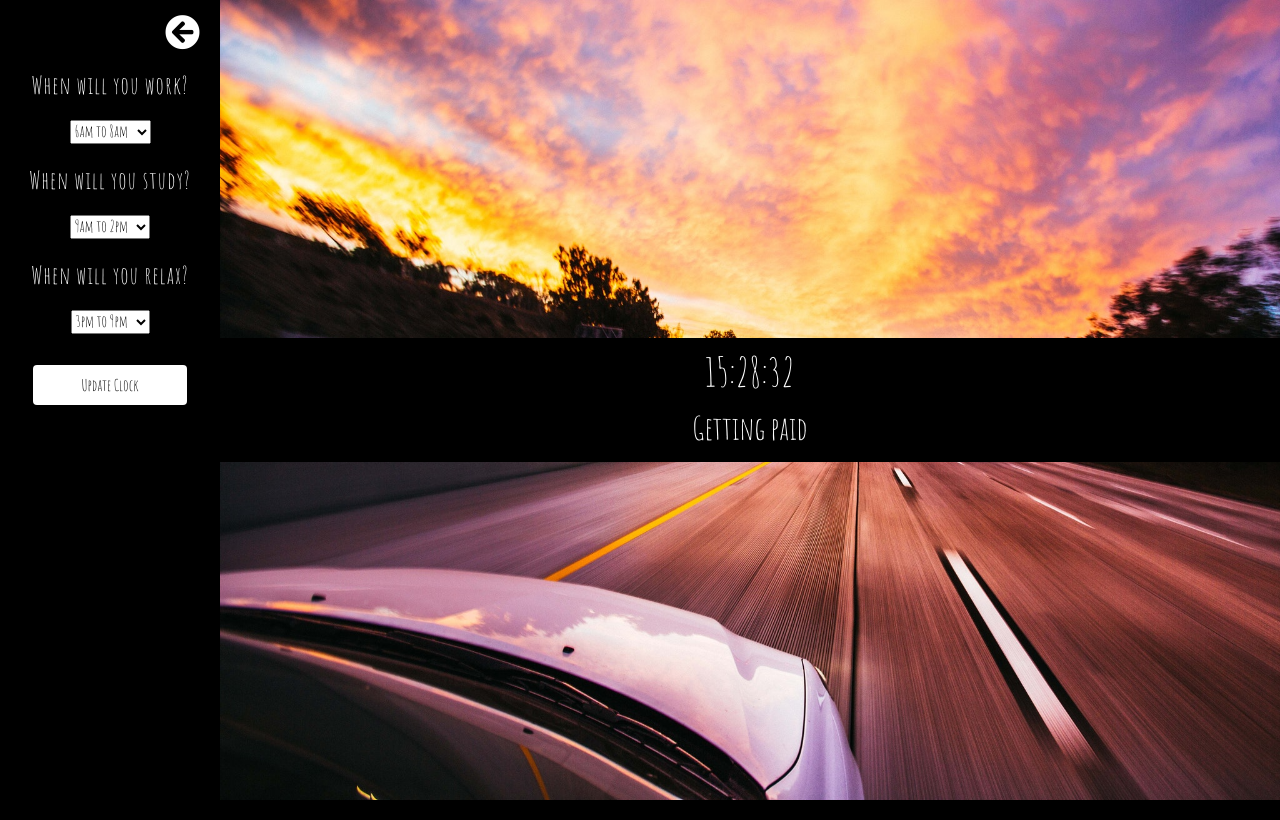
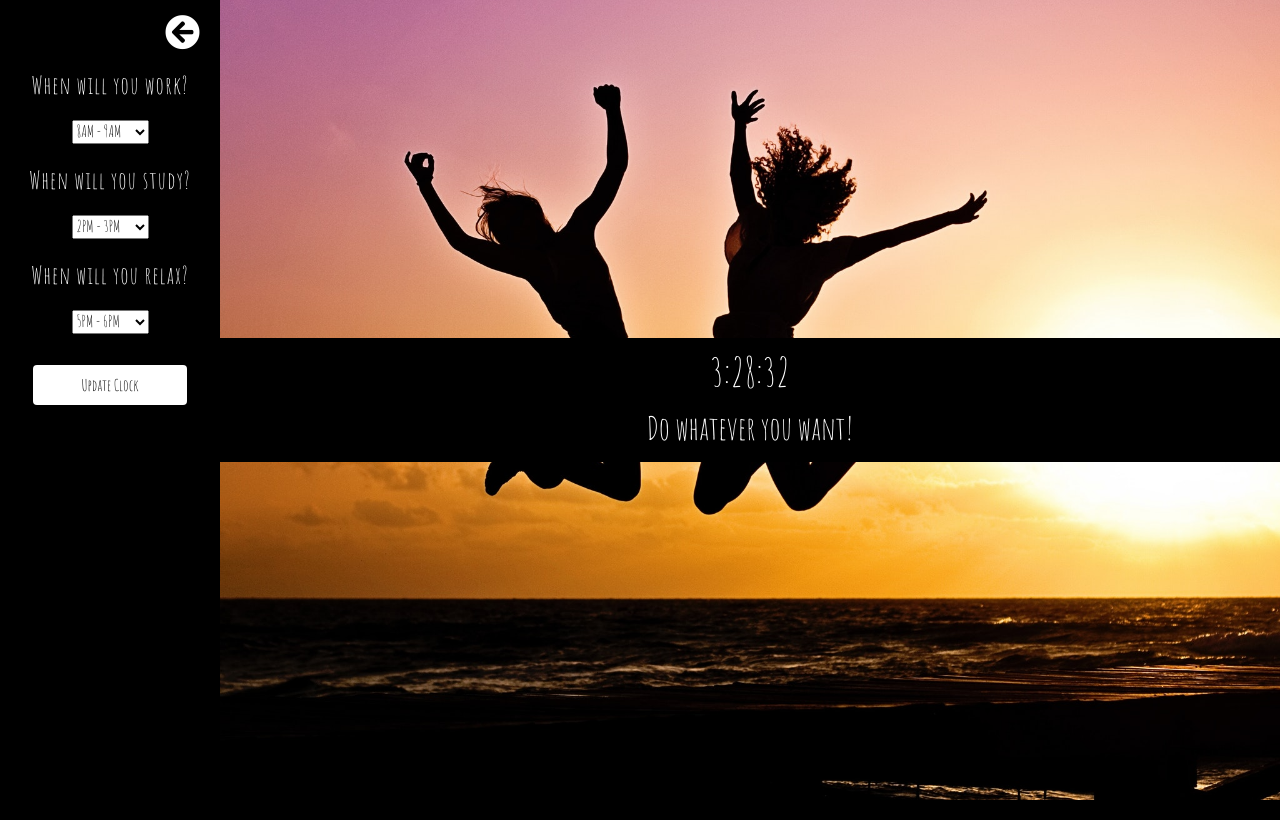
Before and after one commit to 3103ski/clockProject, a plain HTML site: page index.html in a window 1280 px wide. Both pictures are taken after a click on the icon 37 px from the left and 32 px from the top of the page. Drawn offline with nearby package versions, Linux system fonts and the light colour scheme; a web font is replaced by a local one.

Commit message:
adds logic for menu selection, bg, and phrase

```diff
--- a/index.html
+++ b/index.html
@@ -36,10 +36,30 @@
 							id="work_selection"
 							class="selection__drop work__drop"
 						>
-							<option value="0">6am to 8am</option>
-							<option value="1">7am to 9am</option>
-							<option value="2">8am to 10am</option>
-							<option value="3">9am to 11am</option>
+							<option value="0">12AM - 1AM</option>
+							<option value="1">1AM - 2AM</option>
+							<option value="2">2AM - 3AM</option>
+							<option value="3">3AM - 4AM</option>
+							<option value="4">4AM - 5AM</option>
+							<option value="5">5AM - 6AM</option>
+							<option value="6">6AM - 7AM</option>
+							<option value="7">7AM - 8AM</option>
+							<option value="8" selected="selected">8AM - 9AM</option>
+							<option value="9">9AM - 10AM</option>
+							<option value="10">10AM - 11AM</option>
+							<option value="11">11AM - 12PM</option>
+							<option value="12">12PM - 1PM</option>
+							<option value="13">1PM - 2PM</option>
+							<option value="14">2PM - 3PM</option>
+							<option value="15">3PM - 4PM</option>
+							<option value="16">4PM - 5PM</option>
+							<option value="17">5PM - 6PM</option>
+							<option value="18">6PM - 7PM</option>
+							<option value="19">7PM - 8PM</option>
+							<option value="20">8PM - 9PM</option>
+							<option value="21">9PM - 10PM</option>
+							<option value="22">10PM - 11PM</option>
+							<option value="23">11PM - 12AM</option>
 						</select>
 					</div>
 				</div>
@@ -52,10 +72,30 @@
 							id="study_selection"
 							class="selection__drop study__drop"
 						>
-							<option value="0">9am to 2pm</option>
-							<option value="1">10am to 3pm</option>
-							<option value="2">11am to 4pm</option>
-							<option value="3">12pm to 5pm</option>
+							<option value="0">12AM - 1AM</option>
+							<option value="1">1AM - 2AM</option>
+							<option value="2">2AM - 3AM</option>
+							<option value="3">3AM - 4AM</option>
+							<option value="4">4AM - 5AM</option>
+							<option value="5">5AM - 6AM</option>
+							<option value="6">6AM - 7AM</option>
+							<option value="7">7AM - 8AM</option>
+							<option value="8">8AM - 9AM</option>
+							<option value="9">9AM - 10AM</option>
+							<option value="10">10AM - 11AM</option>
+							<option value="11">11AM - 12PM</option>
+							<option value="12">12PM - 1PM</option>
+							<option value="13">1PM - 2PM</option>
+							<option value="14" selected="selected">2PM - 3PM</option>
+							<option value="15">3PM - 4PM</option>
+							<option value="16">4PM - 5PM</option>
+							<option value="17">5PM - 6PM</option>
+							<option value="18">6PM - 7PM</option>
+							<option value="19">7PM - 8PM</option>
+							<option value="20">8PM - 9PM</option>
+							<option value="21">9PM - 10PM</option>
+							<option value="22">10PM - 11PM</option>
+							<option value="23">11PM - 12AM</option>
 						</select>
 					</div>
 				</div>
@@ -68,10 +108,30 @@
 							id="relax_selection"
 							class="selection__drop relax__drop"
 						>
-							<option value="0">3pm to 9pm</option>
-							<option value="1">4pm to 10pm</option>
-							<option value="2">5pm to 10pm</option>
-							<option value="3">6pm to 10pm</option>
+							<option value="0">12AM - 1AM</option>
+							<option value="1">1AM - 2AM</option>
+							<option value="2">2AM - 3AM</option>
+							<option value="3">3AM - 4AM</option>
+							<option value="4">4AM - 5AM</option>
+							<option value="5">5AM - 6AM</option>
+							<option value="6">6AM - 7AM</option>
+							<option value="7">7AM - 8AM</option>
+							<option value="8">8AM - 9AM</option>
+							<option value="9">9AM - 10AM</option>
+							<option value="10">10AM - 11AM</option>
+							<option value="11">11AM - 12PM</option>
+							<option value="12">12PM - 1PM</option>
+							<option value="13">1PM - 2PM</option>
+							<option value="14">2PM - 3PM</option>
+							<option value="15">3PM - 4PM</option>
+							<option value="16">4PM - 5PM</option>
+							<option value="17" selected="selected">5PM - 6PM</option>
+							<option value="18">6PM - 7PM</option>
+							<option value="19">7PM - 8PM</option>
+							<option value="20">8PM - 9PM</option>
+							<option value="21">9PM - 10PM</option>
+							<option value="22">10PM - 11PM</option>
+							<option value="23">11PM - 12AM</option>
 						</select>
 					</div>
 				</div>
--- a/index.js
+++ b/index.js
@@ -1,13 +1,12 @@
-// DOMstrings
 const DOMstrings = {
 	arrow: document.querySelector('.menu__arrow'),
 	updateBtn: document.querySelector('.update__clock'),
 	realTime: document.querySelector('.real__time'),
 	clockMsg: document.querySelector('.clock__msg'),
-	workVal: document.querySelector('.work__val'),
-	studyVal: document.querySelector('.study__val'),
-	relaxVal: document.querySelector('.relax__val'),
-	body: document.querySelector('.main'),
+	workVal: document.querySelector('.work__drop'),
+	studyVal: document.querySelector('.study__drop'),
+	relaxVal: document.querySelector('.relax__drop'),
+	main: document.querySelector('.main'),
 	menu: document.querySelector('.side__menu'),
 	settings: document.querySelector('.setting__container'),
 	settingsAll: document.querySelectorAll('.setting__container'),
@@ -21,7 +20,26 @@ const DOMstrings = {
 const updateClock = () => {
 	const now = new Date()
 	const hour = now.getHours()
-	const min = now.getMinutes()
+
+	const standardHour = () => {
+		let hour = now.getHours()
+		if (hour > 12) {
+			hour = hour - 12
+		} else {
+			hour = hour
+		}
+		return hour
+	}
+
+	const fullMin = () => {
+		let min = now.getMinutes()
+		if (min < 10) {
+			min = `0${min}`
+		} else {
+			min = min
+		}
+		return min
+	}
 
 	// fullSec keeps the seconds two digits when less than 10
 	const fullSec = () => {
@@ -34,7 +52,7 @@ const updateClock = () => {
 		return sec
 	}
 
-	let time = `${hour}:${min}:${fullSec()}`
+	let time = `${standardHour()}:${fullMin()}:${fullSec()}`
 
 	DOMstrings.realTime.innerHTML = time
 
@@ -83,7 +101,7 @@ const hideSettings = () => {
 }
 
 const openMenu = () => {
-	DOMstrings.body.style.marginLeft = '220px'
+	DOMstrings.main.style.marginLeft = '220px'
 	DOMstrings.menu.style.width = '220px'
 	DOMstrings.arrow.style.left = '165px'
 	DOMstrings.arrow.style.color = 'white'
@@ -94,7 +112,7 @@ const openMenu = () => {
 // CLOSE menu function
 
 const closeMenu = () => {
-	DOMstrings.body.style.marginLeft = '0px'
+	DOMstrings.main.style.marginLeft = '0px'
 	DOMstrings.menu.style.width = '0px'
 	DOMstrings.arrow.style.left = '20px'
 	DOMstrings.arrow.style.color = 'black'
@@ -108,6 +126,50 @@ const closeMenu = () => {
 // UPDATE IMG AND PHRASE
 ////////////////////////////////
 
-// connect each selection variable to corresponding phrase
+const calcDayState = () => {
+	const hour = new Date().getHours()
 
-// read time and which selection we are in to change phrase and BG
+	let workHour = parseInt(
+		DOMstrings.workVal.options[DOMstrings.workVal.selectedIndex].value
+	)
+	let studyHour = parseInt(
+		DOMstrings.studyVal.options[DOMstrings.studyVal.selectedIndex].value
+	)
+	let relaxHour = parseInt(
+		DOMstrings.relaxVal.options[DOMstrings.relaxVal.selectedIndex].value
+	)
+
+	if (hour === workHour && workHour !== studyHour && workHour !== relaxHour) {
+		DOMstrings.clockMsg.innerHTML = 'You should be working right now'
+		DOMstrings.main.style.backgroundImage = 'url(/../img/driving.jpg)'
+	}
+	if (hour === studyHour && studyHour !== workHour && studyHour !== relaxHour) {
+		DOMstrings.clockMsg.innerHTML = 'You should be studying right now'
+		DOMstrings.main.style.backgroundImage = 'url(/../img/study.jpg)'
+	}
+	if (hour === relaxHour && relaxHour !== workHour && relaxHour !== studyHour) {
+		DOMstrings.clockMsg.innerHTML = 'Take some time in a quiet room to relax'
+		DOMstrings.main.style.backgroundImage = 'url(/../img/relax.jpg)'
+	}
+	if (hour !== workHour && hour !== studyHour && hour !== relaxHour) {
+		DOMstrings.clockMsg.innerHTML = 'Do whatever you want!'
+		DOMstrings.main.style.backgroundImage = 'url(/../img/freeToDo.jpg)'
+	}
+	if (
+		relaxHour === studyHour ||
+		relaxHour === workHour ||
+		workHour === studyHour
+	) {
+		DOMstrings.clockMsg.innerHTML =
+			'Schedule conflicts. Adjust something in the menu!'
+		DOMstrings.main.style.backgroundImage = 'url(/../img/confused.jpg)'
+	}
+}
+
+window.addEventListener('load', () => {
+	calcDayState()
+})
+
+DOMstrings.updateBtn.addEventListener('click', () => {
+	calcDayState()
+})
```
Also changed, not shown: img/freeToDo.jpg (added).
